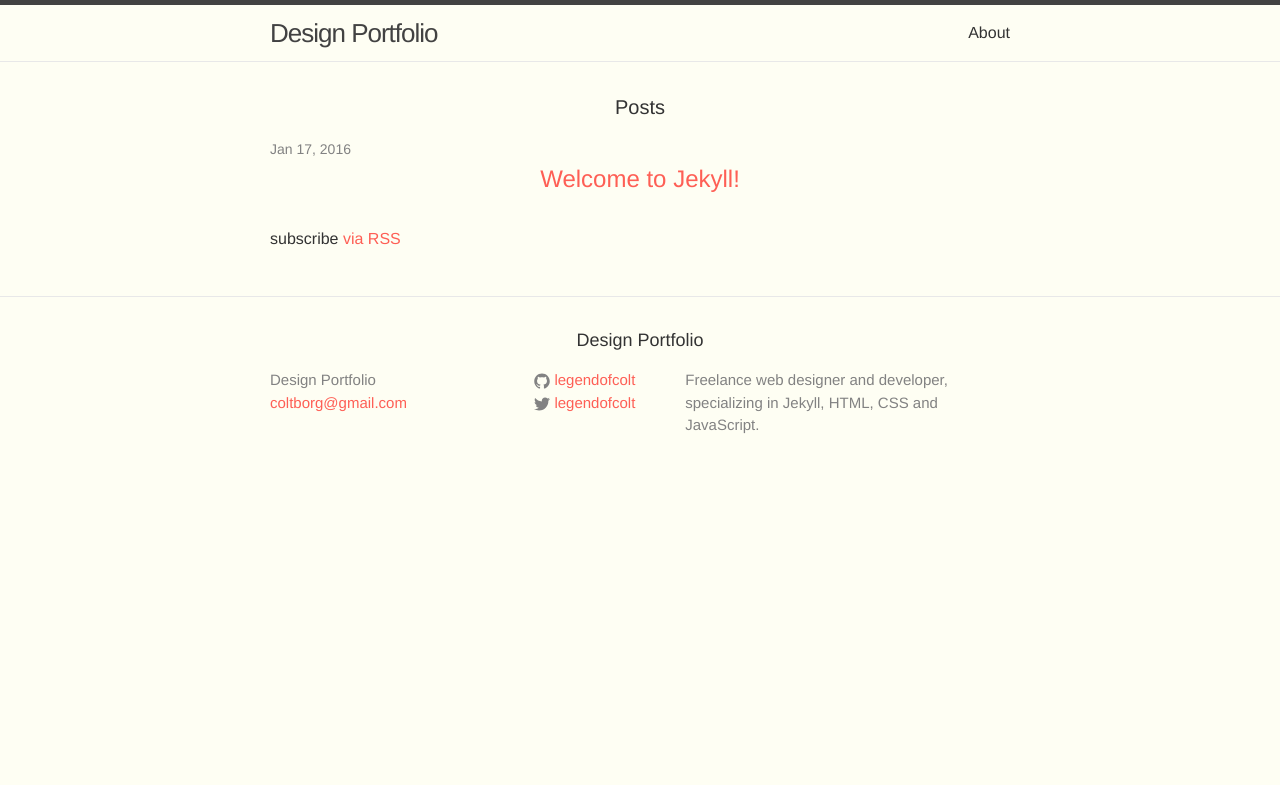
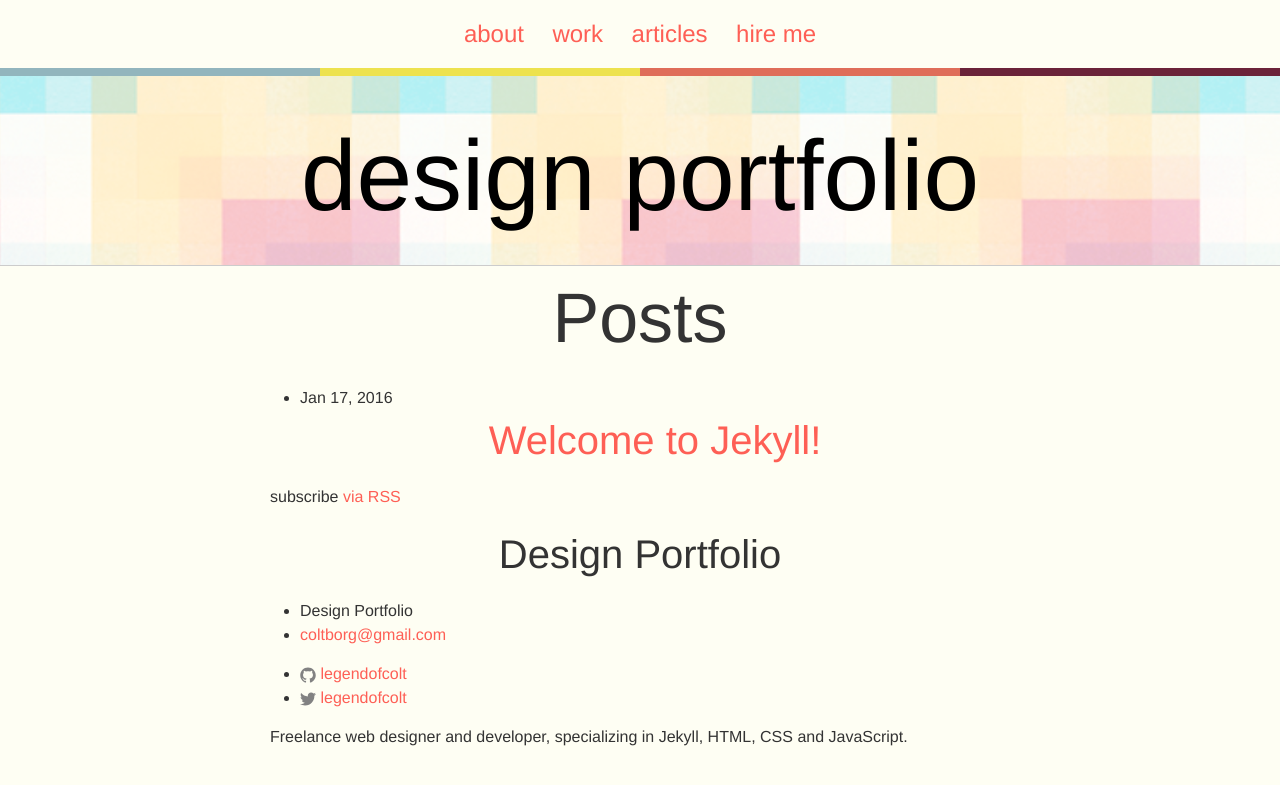
Before and after one commit to coltborg/designer-portfolio, a Jekyll site: the page built from index.html, in a window 1280 px wide. Shown: the top 785 px of the page. Built offline with Jekyll 4.4.1, drawn with Linux system fonts in a browser that asks for light colours.

Commit message:
Styled header

```diff
--- a/_includes/header.html
+++ b/_includes/header.html
@@ -1,27 +1,15 @@
-<header class="site-header">
+<nav class="site-nav">
+  <ul>
+    {% for link in site.links %}
+      <li>
+        <a href="{{ link.url }}">{{ link.title }}</a>
+      </li>
+    {% endfor %}
+  </ul>
+</nav>
 
-  <div class="wrapper">
+<header class="site-header gradient-bar">
 
-    <a class="site-title" href="{{ site.baseurl }}/">{{ site.title }}</a>
-
-    <nav class="site-nav">
-      <a href="#" class="menu-icon">
-        <svg viewBox="0 0 18 15">
-          <path fill="#424242" d="M18,1.484c0,0.82-0.665,1.484-1.484,1.484H1.484C0.665,2.969,0,2.304,0,1.484l0,0C0,0.665,0.665,0,1.484,0 h15.031C17.335,0,18,0.665,18,1.484L18,1.484z"/>
-          <path fill="#424242" d="M18,7.516C18,8.335,17.335,9,16.516,9H1.484C0.665,9,0,8.335,0,7.516l0,0c0-0.82,0.665-1.484,1.484-1.484 h15.031C17.335,6.031,18,6.696,18,7.516L18,7.516z"/>
-          <path fill="#424242" d="M18,13.516C18,14.335,17.335,15,16.516,15H1.484C0.665,15,0,14.335,0,13.516l0,0 c0-0.82,0.665-1.484,1.484-1.484h15.031C17.335,12.031,18,12.696,18,13.516L18,13.516z"/>
-        </svg>
-      </a>
-
-      <div class="trigger">
-        {% for my_page in site.pages %}
-          {% if my_page.title %}
-          <a class="page-link" href="{{ my_page.url | prepend: site.baseurl }}">{{ my_page.title }}</a>
-          {% endif %}
-        {% endfor %}
-      </div>
-    </nav>
-
-  </div>
+  <h1 class="site-title mega"><a href="/">design portfolio</a></h1>
 
 </header>
--- /dev/null
+++ b/_sass/_gradient-bar.scss
@@ -0,0 +1,18 @@
+.gradient-bar {
+  position: relative;
+
+  &:after {
+    content: "";
+    position: absolute;
+    top: 0;
+    left: 0;
+    width: 100%;
+    height: 0.5em;
+    background: linear-gradient(to right,
+                                $blue-color 0%, $blue-color 25%,
+                                $yellow-color 25%, $yellow-color 50%,
+                                $red-color 50%, $red-color 75%,
+                                $purple-color 75%, $purple-color 100%
+    );
+  }
+}
--- a/_sass/_layout.scss
+++ b/_sass/_layout.scss
@@ -1,242 +1,28 @@
-/**
- * Site header
- */
-.site-header {
-    border-top: 5px solid $grey-color-dark;
-    border-bottom: 1px solid $grey-color-light;
-    min-height: 56px;
+.site-nav {
+  text-align: center;
 
-    // Positioning context for the mobile navigation icon
-    position: relative;
+  ul {
+    margin: 1em 0;
+    list-style: none;
+  }
+  li {
+    display: inline-block;
+    margin: 0 0.5em;
+    font-size: 1.5em;
+  }
 }
 
-.site-title {
-    font-size: 26px;
-    font-weight: 300;
-    line-height: 56px;
-    letter-spacing: -1px;
-    margin-bottom: 0;
-    float: left;
+.site-title a {
+  color: $black-color;
 
-    &,
-    &:visited {
-        color: $grey-color-dark;
-    }
+  &:hover {
+    text-decoration: none;
+  }
 }
 
-.site-nav {
-    float: right;
-    line-height: 56px;
-
-    .menu-icon {
-        display: none;
-    }
-
-    .page-link {
-        color: $text-color;
-        line-height: $base-line-height;
-
-        // Gaps between nav items, but not on the last one
-        &:not(:last-child) {
-            margin-right: 20px;
-        }
-    }
-
-    @include media-query($on-palm) {
-        position: absolute;
-        top: 9px;
-        right: $spacing-unit / 2;
-        background-color: $background-color;
-        border: 1px solid $grey-color-light;
-        border-radius: 5px;
-        text-align: right;
-
-        .menu-icon {
-            display: block;
-            float: right;
-            width: 36px;
-            height: 26px;
-            line-height: 0;
-            padding-top: 10px;
-            text-align: center;
-
-            > svg {
-                width: 18px;
-                height: 15px;
-
-                path {
-                    fill: $grey-color-dark;
-                }
-            }
-        }
-
-        .trigger {
-            clear: both;
-            display: none;
-        }
-
-        &:hover .trigger {
-            display: block;
-            padding-bottom: 5px;
-        }
-
-        .page-link {
-            display: block;
-            padding: 5px 10px;
-
-            &:not(:last-child) {
-                margin-right: 0;
-            }
-            margin-left: 20px;
-        }
-    }
+.site-header {
+  padding: 2em 0 0;
+  border-bottom: 1px solid #ccc;
+  background: url(/images/header-bg2.png);
+  background-size: 400px 400px;
 }
-
-
-
-/**
- * Site footer
- */
-.site-footer {
-    border-top: 1px solid $grey-color-light;
-    padding: $spacing-unit 0;
-}
-
-.footer-heading {
-    font-size: 18px;
-    margin-bottom: $spacing-unit / 2;
-}
-
-.contact-list,
-.social-media-list {
-    list-style: none;
-    margin-left: 0;
-}
-
-.footer-col-wrapper {
-    font-size: 15px;
-    color: $grey-color;
-    margin-left: -$spacing-unit / 2;
-    @extend %clearfix;
-}
-
-.footer-col {
-    float: left;
-    margin-bottom: $spacing-unit / 2;
-    padding-left: $spacing-unit / 2;
-}
-
-.footer-col-1 {
-    width: -webkit-calc(35% - (#{$spacing-unit} / 2));
-    width:         calc(35% - (#{$spacing-unit} / 2));
-}
-
-.footer-col-2 {
-    width: -webkit-calc(20% - (#{$spacing-unit} / 2));
-    width:         calc(20% - (#{$spacing-unit} / 2));
-}
-
-.footer-col-3 {
-    width: -webkit-calc(45% - (#{$spacing-unit} / 2));
-    width:         calc(45% - (#{$spacing-unit} / 2));
-}
-
-@include media-query($on-laptop) {
-    .footer-col-1,
-    .footer-col-2 {
-        width: -webkit-calc(50% - (#{$spacing-unit} / 2));
-        width:         calc(50% - (#{$spacing-unit} / 2));
-    }
-
-    .footer-col-3 {
-        width: -webkit-calc(100% - (#{$spacing-unit} / 2));
-        width:         calc(100% - (#{$spacing-unit} / 2));
-    }
-}
-
-@include media-query($on-palm) {
-    .footer-col {
-        float: none;
-        width: -webkit-calc(100% - (#{$spacing-unit} / 2));
-        width:         calc(100% - (#{$spacing-unit} / 2));
-    }
-}
-
-
-
-/**
- * Page content
- */
-.page-content {
-    padding: $spacing-unit 0;
-}
-
-.page-heading {
-    font-size: 20px;
-}
-
-.post-list {
-    margin-left: 0;
-    list-style: none;
-
-    > li {
-        margin-bottom: $spacing-unit;
-    }
-}
-
-.post-meta {
-    font-size: $small-font-size;
-    color: $grey-color;
-}
-
-.post-link {
-    display: block;
-    font-size: 24px;
-}
-
-
-
-/**
- * Posts
- */
-.post-header {
-    margin-bottom: $spacing-unit;
-}
-
-.post-title {
-    font-size: 42px;
-    letter-spacing: -1px;
-    line-height: 1;
-
-    @include media-query($on-laptop) {
-        font-size: 36px;
-    }
-}
-
-.post-content {
-    margin-bottom: $spacing-unit;
-
-    h2 {
-        font-size: 32px;
-
-        @include media-query($on-laptop) {
-            font-size: 28px;
-        }
-    }
-
-    h3 {
-        font-size: 26px;
-
-        @include media-query($on-laptop) {
-            font-size: 22px;
-        }
-    }
-
-    h4 {
-        font-size: 20px;
-
-        @include media-query($on-laptop) {
-            font-size: 18px;
-        }
-    }
-}
--- a/css/main.scss
+++ b/css/main.scss
@@ -25,6 +25,7 @@
 $background-color: #fefef3;
 $brand-color:      #fe5f55;
 
+$black-color: #000;
 $blue-color: #92b5bd;
 $yellow-color: #ede24e;
 $red-color: #df6d59;
@@ -61,5 +62,6 @@
 @import
         "base",
         "layout",
-        "syntax-highlighting"
+        "syntax-highlighting",
+        "gradient-bar"
 ;
```
